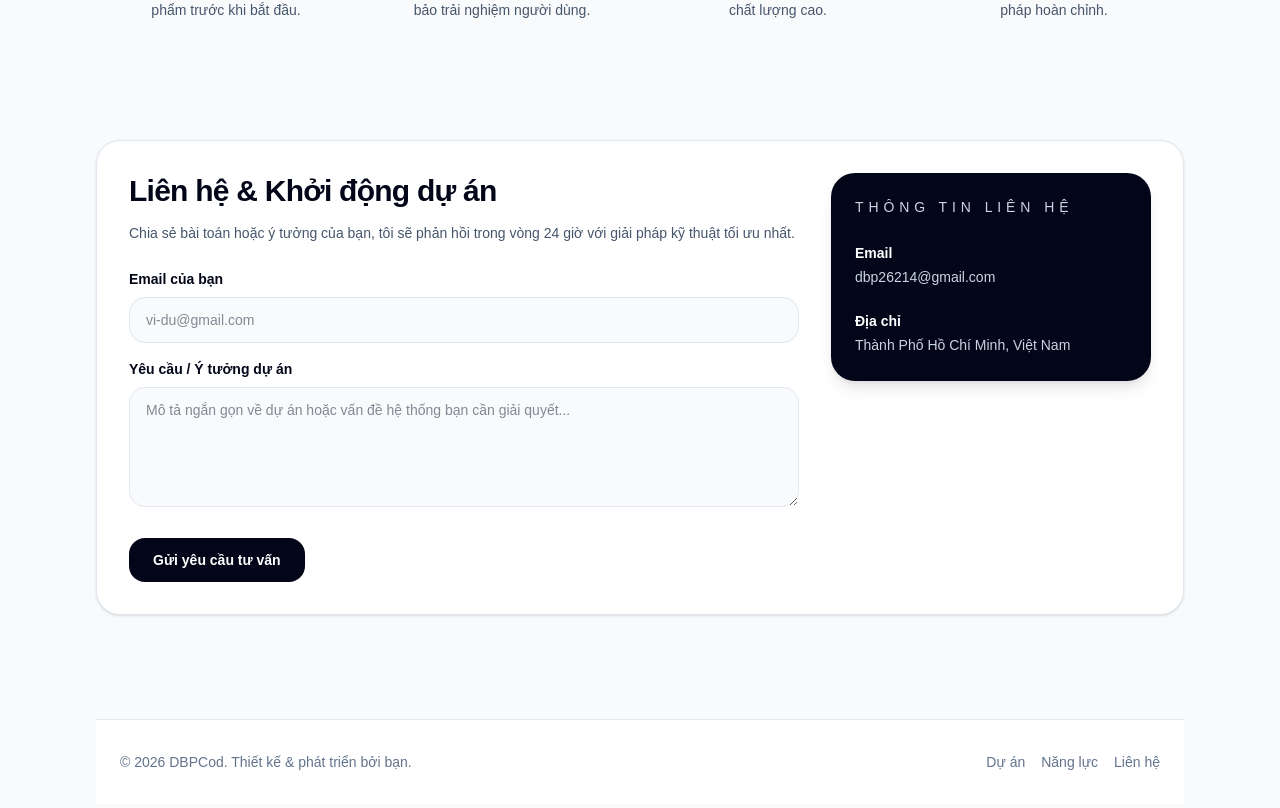
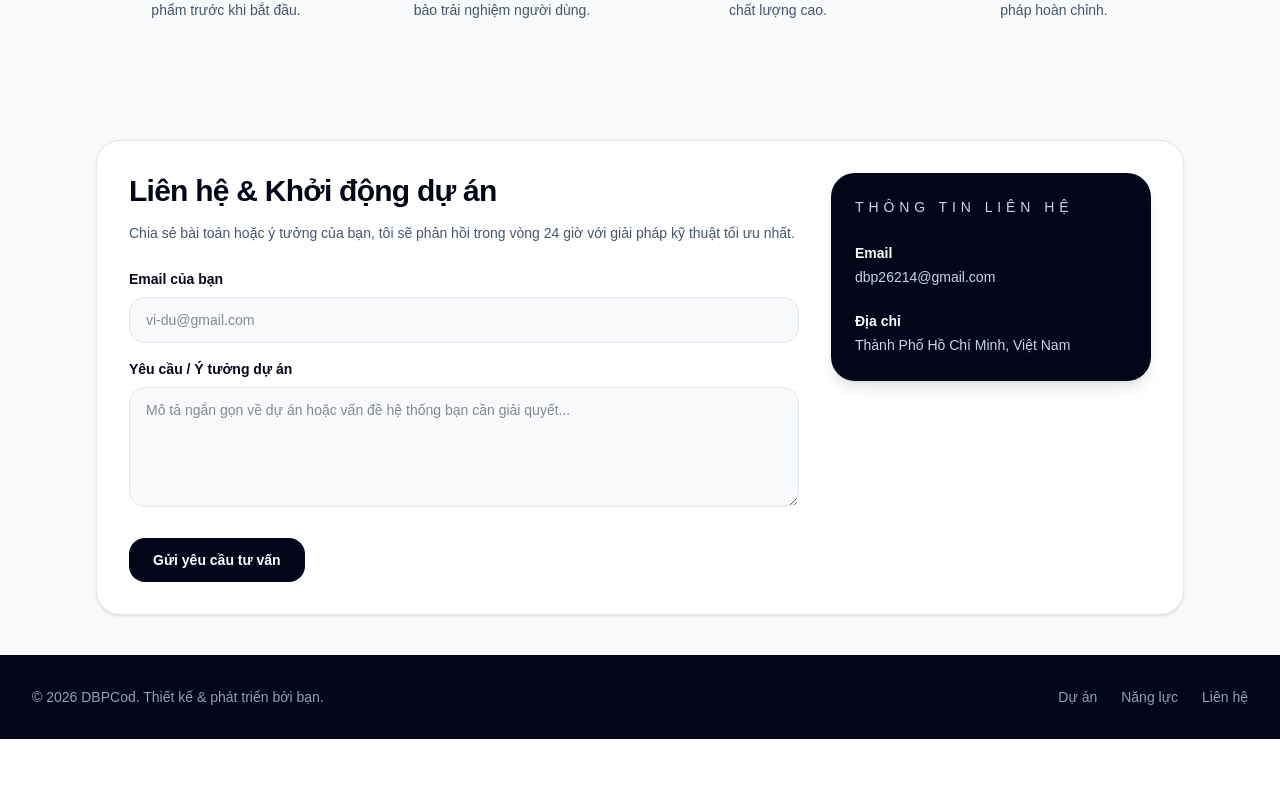
Before and after one commit to DBPCod/Portfolio, a Next.js app in the folder portfolio/: page /dashboard in a window 1280 px wide. Shown: the part 2491-3299 px from the top of the page. After the commit the page ends 3230 px from the top, so only its background shows below. Built offline with nearby package versions, Linux system fonts and the light colour scheme.

Commit message:
fix: sửa lại giao diện footer

```diff
--- a/portfolio/app/dashboard/_component/Footer.tsx
+++ b/portfolio/app/dashboard/_component/Footer.tsx
@@ -1,13 +1,21 @@
 export default function Footer() {
   return (
-    <footer className="mt-20 border-t border-slate-200 bg-white py-8">
-      <div className="mx-auto flex max-w-6xl flex-col gap-4 px-6 text-sm text-slate-500 md:flex-row md:items-center md:justify-between">
-        <p>© 2026 DBPCod. Thiết kế & phát triển bởi bạn.</p>
-        <div className="flex flex-wrap gap-4">
-          <a href="#projects" className="transition hover:text-slate-950">Dự án</a>
-          <a href="#skills" className="transition hover:text-slate-950">Năng lực</a>
-          <a href="#contact" className="transition hover:text-slate-950">Liên hệ</a>
+    <footer className="w-full bg-slate-950 py-8">
+      {/* Thêm max-w-6xl để nội dung footer thẳng hàng hoàn toàn với các phần phía trên */}
+      <div className="mx-auto flex max-w-full flex-col md:flex-row justify-between items-center gap-4 px-6 md:px-8">
+
+        {/* Dạt hẳn về bên TRÁI trên màn hình máy tính */}
+        <p className="text-sm text-slate-400 order-2 md:order-1">
+          © 2026 DBPCod. Thiết kế & phát triển bởi bạn.
+        </p>
+
+        {/* Dạt hẳn về bên PHẢI trên màn hình máy tính */}
+        <div className="flex gap-6 text-sm text-slate-400 order-1 md:order-2">
+          <a href="#projects" className="hover:text-white transition-colors">Dự án</a>
+          <a href="#experience" className="hover:text-white transition-colors">Năng lực</a>
+          <a href="#contact" className="hover:text-white transition-colors">Liên hệ</a>
         </div>
+
       </div>
     </footer>
   );
--- a/portfolio/app/dashboard/page.tsx
+++ b/portfolio/app/dashboard/page.tsx
@@ -18,8 +18,8 @@ export default function DashboardHome() {
         <Skills />
         <Process />
         <Contact />
-        <Footer />
       </div>
+      <Footer />
     </main>
   );
 }
```
